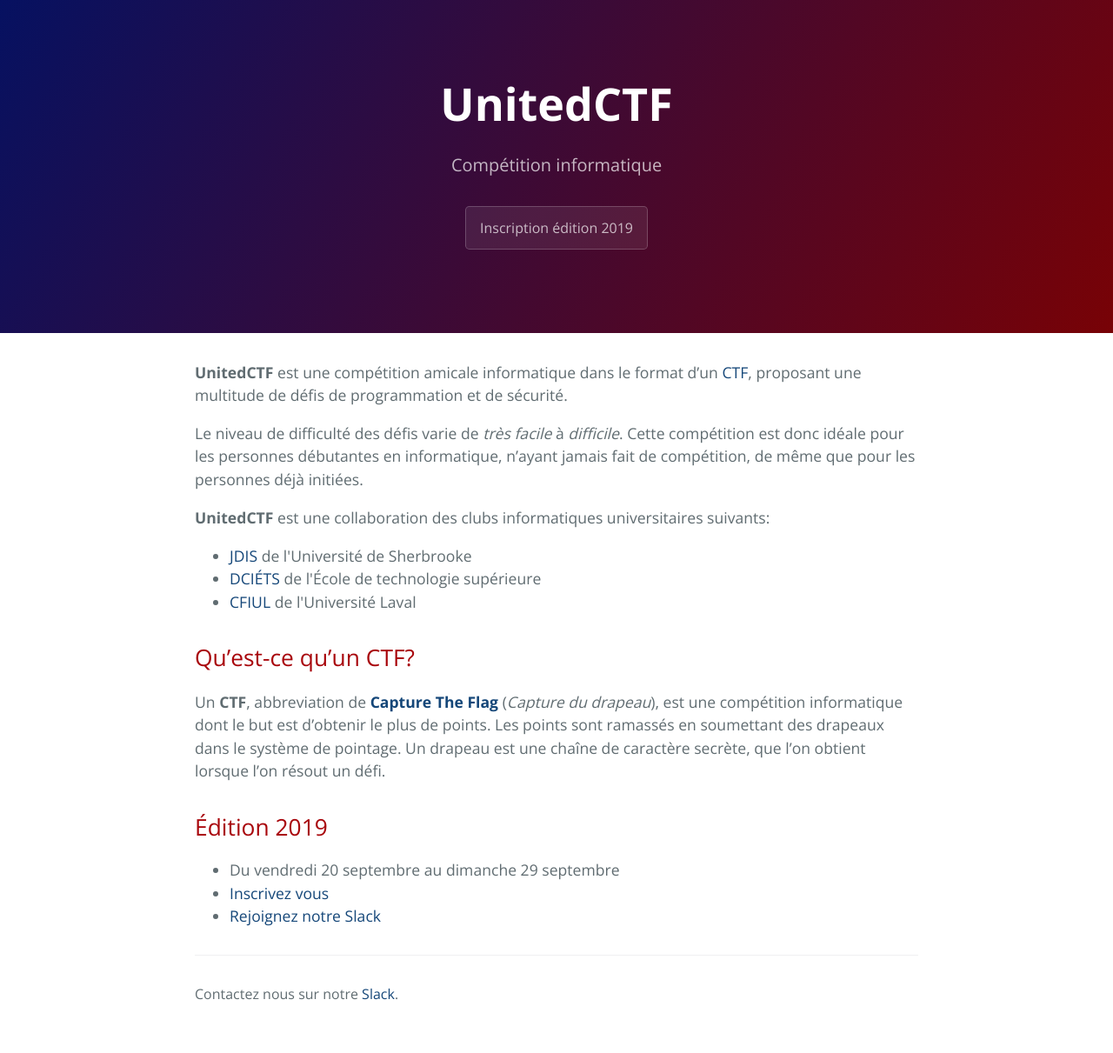
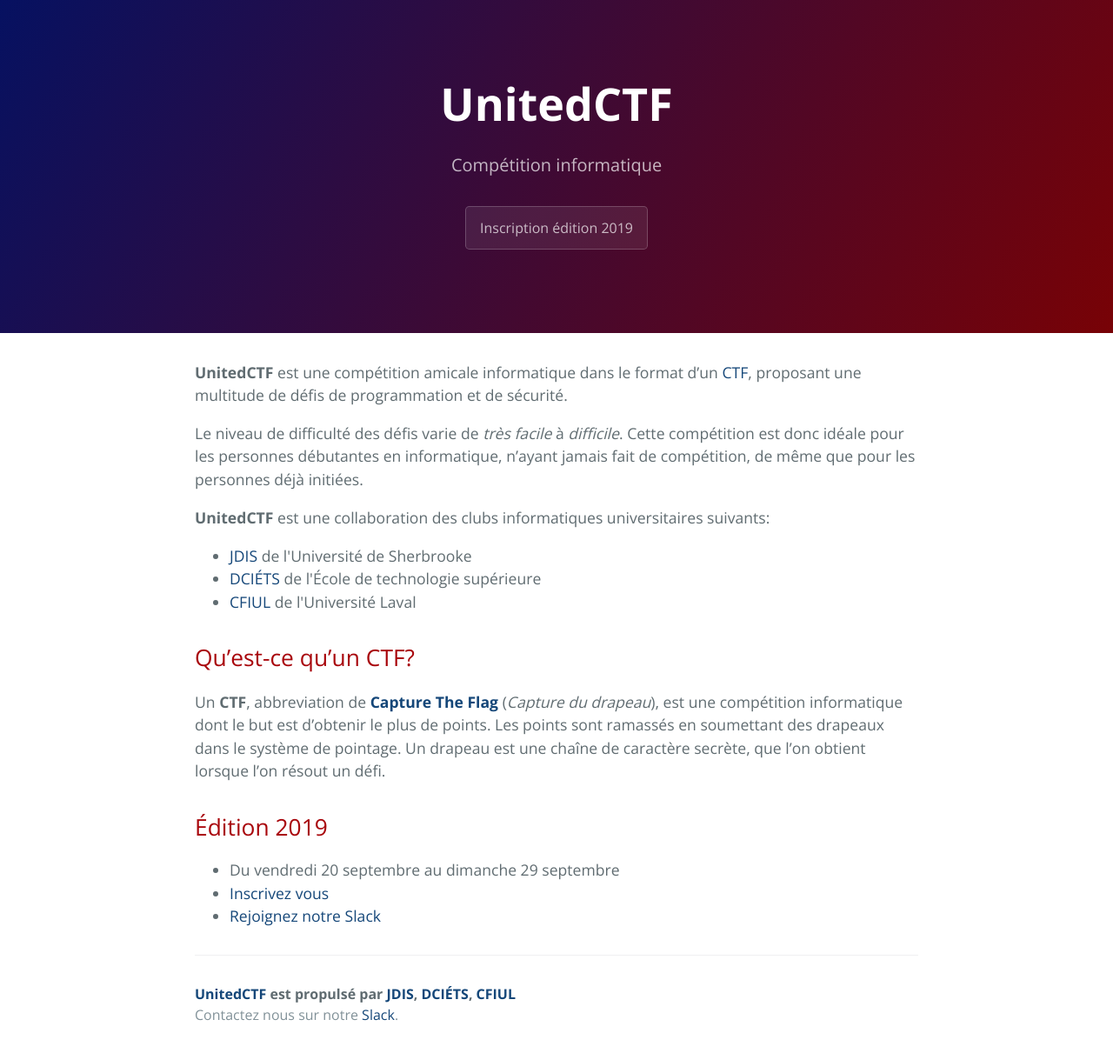
Before and after one commit to UnitedCTF/unitedctf.github.io, a Jekyll site: the page built from index.md, in a window 1280 px wide. Shown: the whole page at 87% size. Built offline with Jekyll 4.4.1, drawn with Linux system fonts in a browser that asks for light colours; before the commit the page ends 1187 px from its top, so only the background shows below that.

Commit message:
Add powered by in the footer.

```diff
--- a/_layouts/default.html
+++ b/_layouts/default.html
@@ -29,10 +29,19 @@
     </header>
 
     <main id="content" class="main-content" role="main">
+
       {{ content }}
 
       <footer class="site-footer">
-        Contactez nous sur notre <a href="{{ site.slack_inscription_url }}">Slack</a>.
+        <span class="site-footer-owner">
+            <a href="{{ site.url }}">UnitedCTF</a> est propulsé par
+            {% for club in site.data.clubs %}
+              <a class="site-footer-club" href="{{ club.url }}">{{ club.name }}</a>
+            {% endfor %}
+        </span>
+        <span class="site-footer-credits">
+          Contactez nous sur notre <a href="{{ site.slack_inscription_url }}">Slack</a>.
+        </span>
       </footer>
     </main>
   </body>
--- /dev/null
+++ b/_sass/custom.scss
@@ -0,0 +1,11 @@
+.site-footer-club {
+  &::after {
+    content: ',';
+    font-weight: bold;
+    color: $body-text-color;
+  }
+
+  &:last-child:after {
+    content: '';
+  }
+}
--- a/assets/css/style.scss
+++ b/assets/css/style.scss
@@ -2,3 +2,4 @@
 ---
 
 @import 'jekyll-theme-cayman';
+@import 'custom';
```
